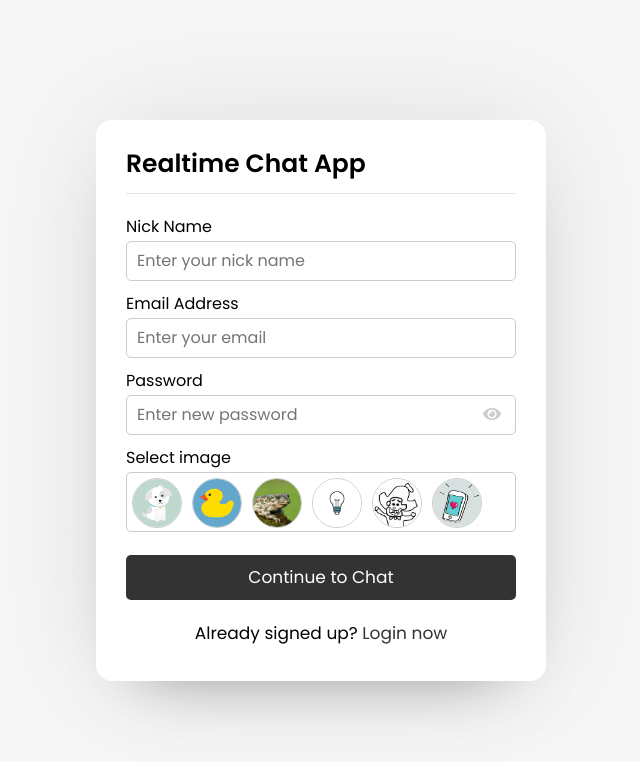
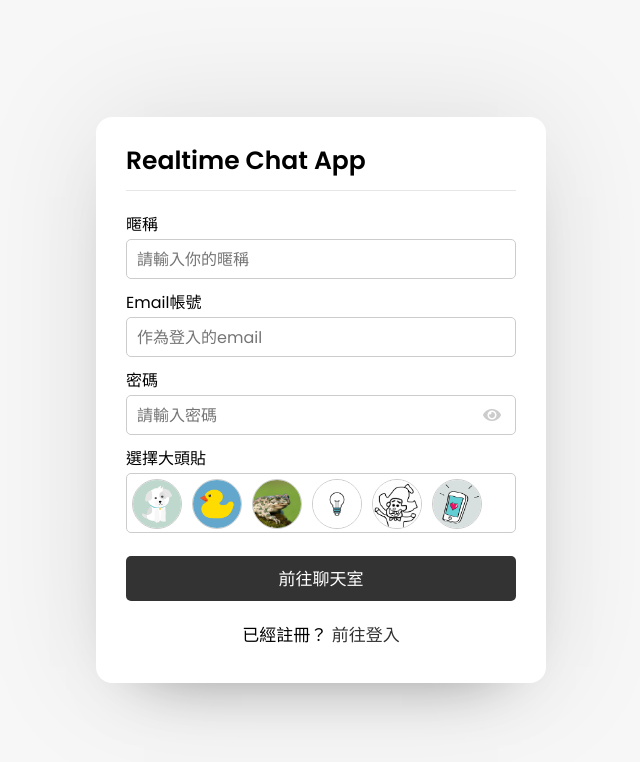
Before and after one commit to followmytype/Chat_App, a PHP site: page / in a window 1280 px wide. Shown: the top 762 px of the page, without its empty margins (319-959 px from the left). Run offline with PHP 8.4, Linux system fonts and the light colour scheme.

Commit message:
feat: 中文化

```diff
--- a/chat.php
+++ b/chat.php
@@ -32,7 +32,7 @@
             <form action="" class="typing-area">
                 <input type="hidden" name="sender_id" value="<?php echo $_SESSION['user_id']; ?>">
                 <input type="hidden" name="receiver_id" value="<?php echo $_GET['user_id']; ?>">
-                <input type="text" name="message" class="input-field" placeholder="Type a message here...">
+                <input type="text" name="message" class="input-field" placeholder="輸入訊息...">
                 <button><i class="fab fa-telegram-plane"></i></button>
             </form>
         </section>
--- a/index.php
+++ b/index.php
@@ -10,24 +10,24 @@
         <section class="form signup">
             <header>Realtime Chat App</header>
             <form action="" enctype="multipart/form-data">
-                <div class="error-txt">This is an error message!!</div>
+                <div class="error-txt">錯誤訊息唷!!</div>
                 <div class="name-details">
                     <div class="field input">
-                        <label>Nick Name</label>
-                        <input type="text" name="nick_name" placeholder="Enter your nick name" required>
+                        <label>暱稱</label>
+                        <input type="text" name="nick_name" placeholder="請輸入你的暱稱" required>
                     </div>
                 </div>
                 <div class="field input">
-                    <label>Email Address</label>
-                    <input type="email" name="email" placeholder="Enter your email" required>
+                    <label>Email帳號</label>
+                    <input type="email" name="email" placeholder="作為登入的email" required>
                 </div>
                 <div class="field input">
-                    <label>Password</label>
-                    <input type="password" name="password" placeholder="Enter new password" required>
+                    <label>密碼</label>
+                    <input type="password" name="password" placeholder="請輸入密碼" required>
                     <i class="fas fa-eye"></i>
                 </div>
                 <div class="field image">
-                    <label>Select image</label>
+                    <label>選擇大頭貼</label>
                     <ul>
                         <li class="photo"><img src="images/dog.jpg"></li>
                         <li class="photo"><img src="images/duck.png"></li>
@@ -41,10 +41,10 @@
                     <!-- <input type="file" accept="image/*"> -->
                 </div>
                 <div class="field buttom">
-                    <input type="submit" value="Continue to Chat">
+                    <input type="submit" value="前往聊天室">
                 </div>
             </form>
-            <div class="link">Already signed up? <a href="login.php">Login now</a></div>
+            <div class="link">已經註冊？ <a href="login.php">前往登入</a></div>
         </section>
     </div>
 
--- a/php/classes/FormValidate.php
+++ b/php/classes/FormValidate.php
@@ -45,7 +45,7 @@ class FormValidate {
     {
         foreach ($this->keys as $key) {
             if (!isset($this->datas[$key]) || strlen(trim($this->datas[$key])) == 0) {
-                $this->error[] = "$key is required.";
+                $this->error[] = "$key 必填";
             } else {
                 $this->datas[$key] = htmlentities($this->datas[$key]);
             }
@@ -59,7 +59,7 @@ class FormValidate {
         }
         if ($this->type == 'register' || $this->type == 'login') {
             if (!filter_var($this->datas['email'], FILTER_VALIDATE_EMAIL)) {
-                $this->error[] = "Invalid Email.";
+                $this->error[] = "無效的Email";
             }
         }
     }
@@ -72,7 +72,7 @@ class FormValidate {
         if ($this->type == 'register') {
             $images = ["dog.jpg", "duck.png", "frog.jpg", "light.png", "lovely.jpg", "smartphone.jpg", "tiger.png", "tooth.png"];
             if (!in_array($this->datas['image'], $images)) {
-                $this->error[] = "Invalid image.";
+                $this->error[] = "無效的圖片";
             }
         }
     }
--- a/php/classes/Users.php
+++ b/php/classes/Users.php
@@ -27,7 +27,7 @@ class Users {
     public function create(array $data)
     {
         if ($this->getUser($data['email'])) {
-            return ['errors' => ['User is existed.'], 'data' => ''];
+            return ['errors' => ['使用者已存在'], 'data' => ''];
         }
         $dateTime = new DateTime('now', new DateTimeZone('Asia/Taipei'));
 
--- a/php/login.php
+++ b/php/login.php
@@ -24,6 +24,6 @@
             $userOb->loginout($user['user_id'], true);
             echo json_encode(['errors' => []]);
         } else {
-            echo json_encode(['errors' => ['Email & password error.']]);
+            echo json_encode(['errors' => ['信箱或密碼錯誤']]);
         }
     }
```
Also changed, not shown: login.php (+7 -7 lines), users.php (+4 -4 lines), CHANGELOG.md, README.md.
